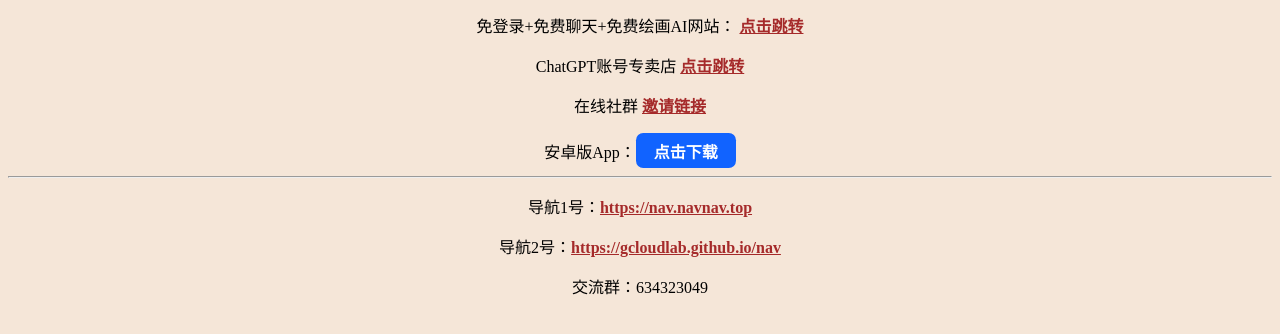
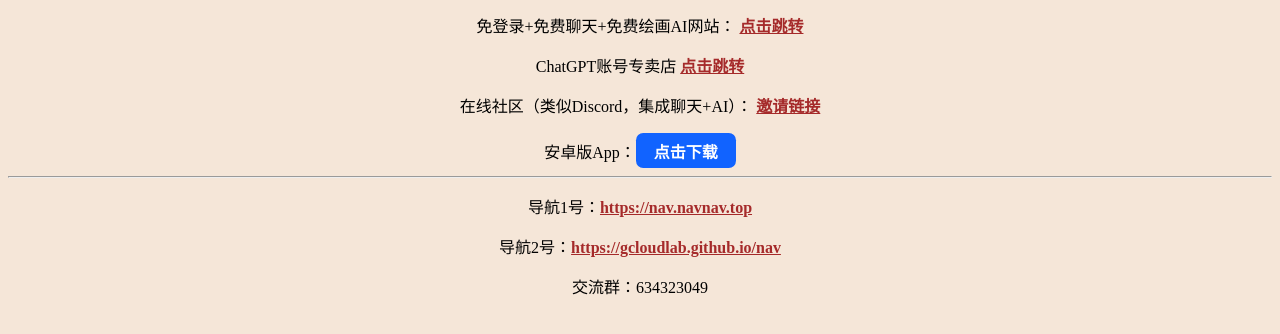
Before and after one commit to gcloudlab/chat-proxy, a website: page index.html in a window 1280 px wide. Shown: the part 144-478 px from the top of the page. Drawn offline with Linux system fonts and the light colour scheme.

Commit message:
Update index.html

```diff
--- a/index.html
+++ b/index.html
@@ -206,7 +206,7 @@
           <a href="https://shop.taoist.fun" target="_blank">点击跳转</a>
         </p>
         <p>
-          在线社群
+          在线社区（类似Discord，集成聊天+AI）：
           <a href="http://chat.aging.run/invite/38JhoG2f" target="_blank">邀请链接</a>
         </p>
 
```
